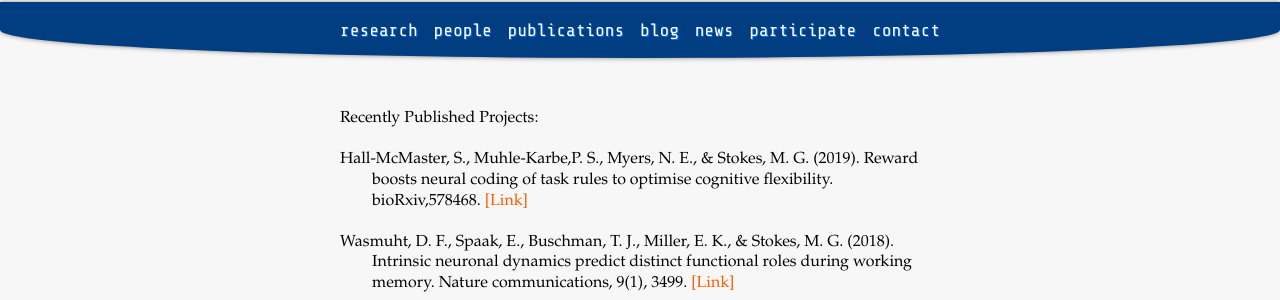
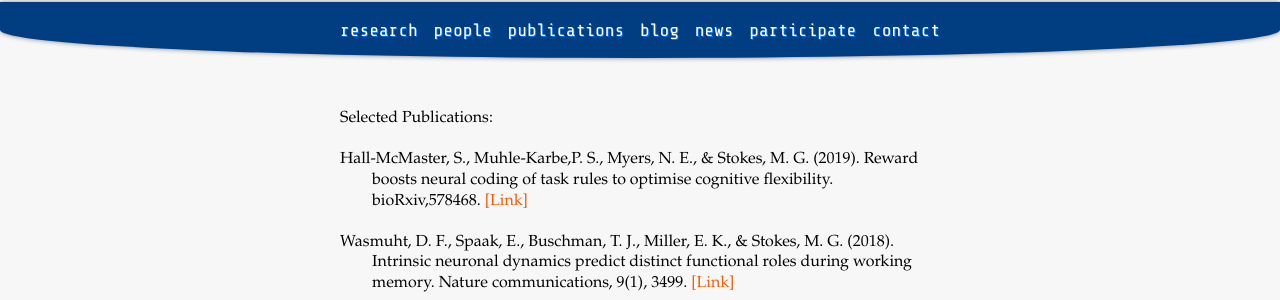
Before and after one commit to stokeslab/stokeslab.github.io, a Jekyll site: the page built from _pages/research.html, in a window 1280 px wide. Shown: the part 180-480 px from the top of the page. Built offline with Jekyll 4.4.1, drawn with Linux system fonts in a browser that asks for light colours; nearby versions of some CDN libraries; some web fonts are replaced.

Commit message:
Update research.html

```diff
--- a/_pages/research.html
+++ b/_pages/research.html
@@ -10,7 +10,7 @@ We are working to understand how the brain performs the computations necessary f
 The results of our research will provide a richer understanding of the fundamental neural mechanisms of attention and working memory, how they interact and how they influence perception and decision-making. Insights gained from this research will help inform neurophysiological accounts of high-level cognition, and help to develop new computational models grounded by the neurophysiology.
 -->
 
-Recently Published Projects:
+Selected Publications:
 
 
 <p class="pub"> Hall-McMaster, S., Muhle-Karbe,P. S., Myers, N. E., & Stokes, M. G. (2019). Reward boosts neural coding of task rules to optimise cognitive flexibility. bioRxiv,578468. <a href="https://www.biorxiv.org/content/biorxiv/early/2019/03/16/578468.full.pdf" target="_blank">[Link]</a></p>
```
